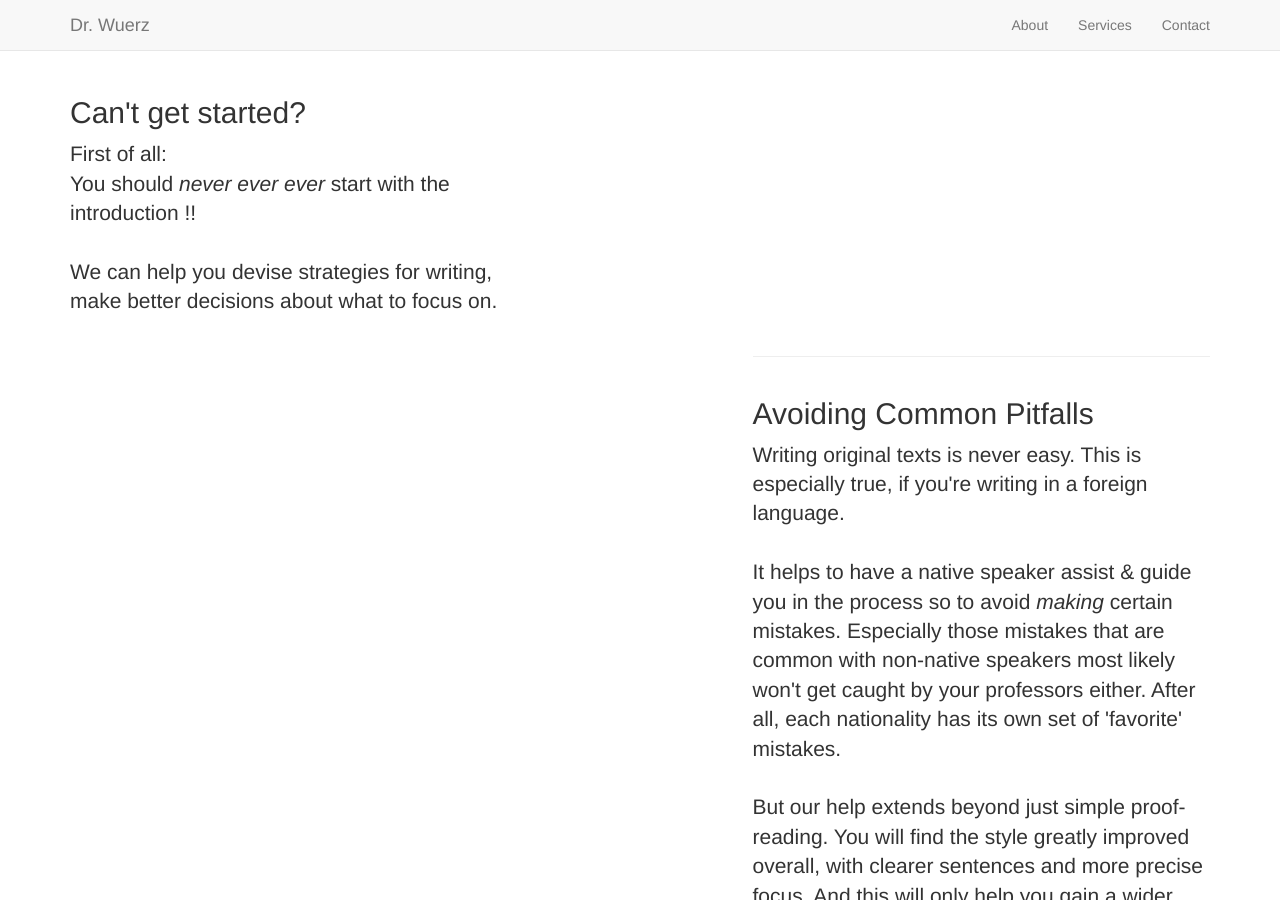
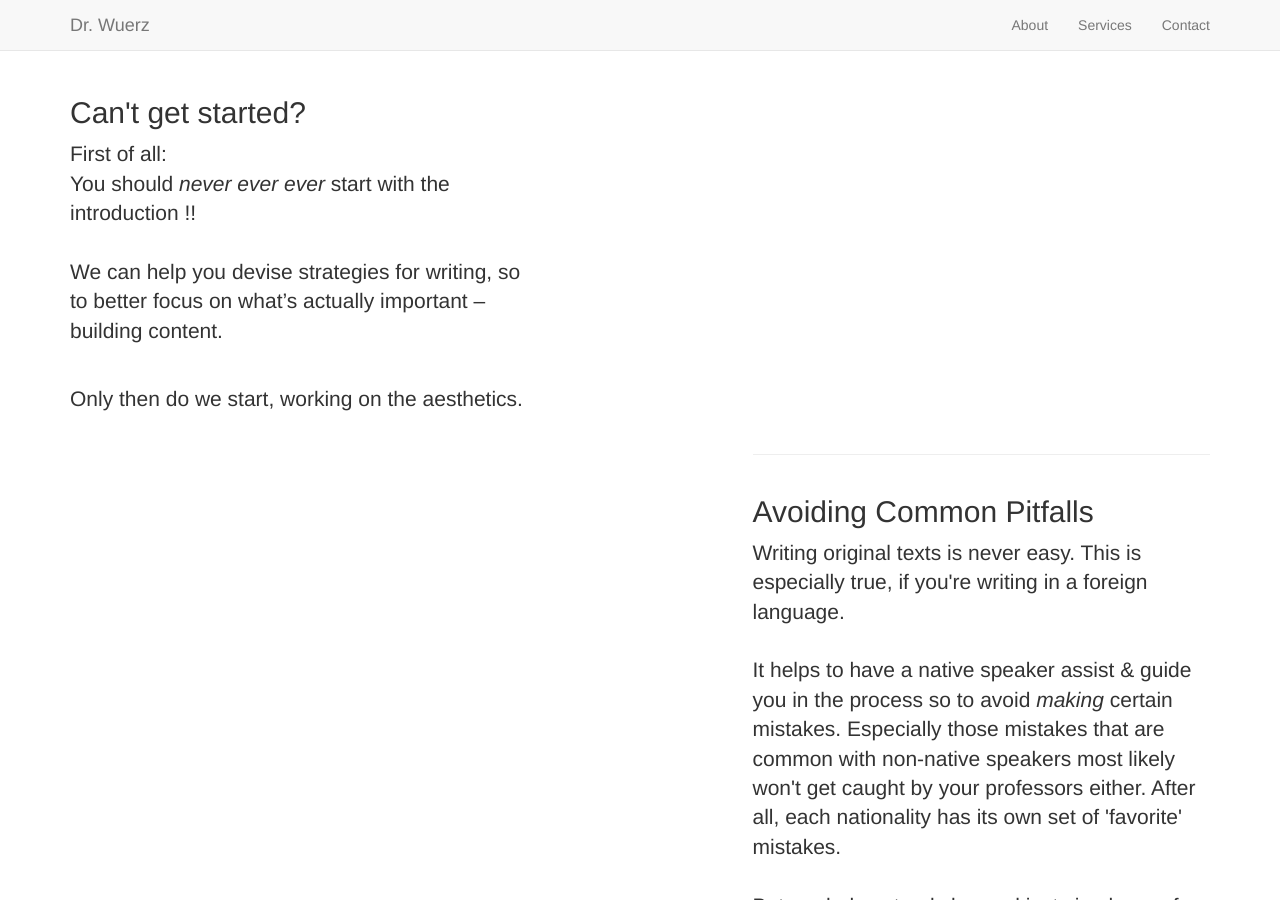
Before and after one commit to drwue/drwuerz, a Jekyll site: the page built from _posts/2014-09-21-services-1.markdown, in a window 1280 px wide and 900 px high, scrolled down 439 px. Built offline with Jekyll 4.4.1, drawn with Linux system fonts in a browser that asks for light colours; nearby versions of some CDN libraries; library files that are not in the unit come from our copies.

Commit message:
Update 2014-09-21-services-1.markdown

```diff
--- a/_posts/2014-09-21-services-1.markdown
+++ b/_posts/2014-09-21-services-1.markdown
@@ -8,4 +8,6 @@ description: |
   First of all:<br>
   You should _never ever ever_ start with the introduction !!
   <br><br>
-  We can help you devise strategies for writing, make better decisions about what to focus on.
+  We can help you devise strategies for writing, so to better focus on what's actually important &ndash; building content.<br><br>
+
+  Only then do we start, working on the aesthetics.
```
